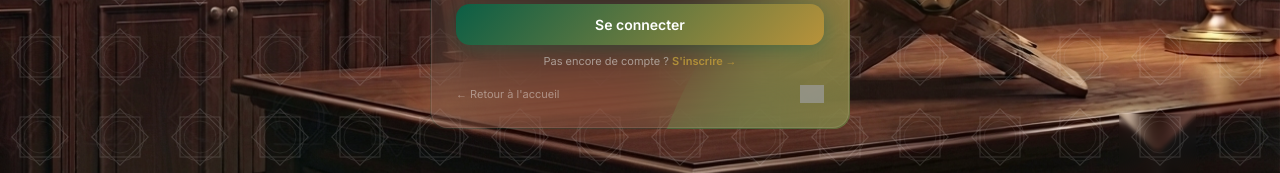
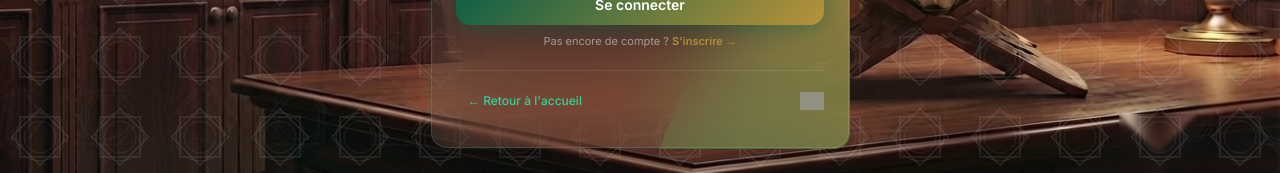
Before and after one commit to ona79/E-Quran-Academy, a Next.js app in the folder frontend/: page /connexion in a window 1280 px wide. Shown: the part 543-716 px from the top of the page. Built offline with nearby package versions, Linux system fonts and the light colour scheme; no server answers; grey boxes are pictures that could not be loaded.

Commit message:
....proble de deconnexion resolu...

```diff
--- a/frontend/app/connexion/page.tsx
+++ b/frontend/app/connexion/page.tsx
@@ -497,14 +497,17 @@ export default function PageConnexion() {
                   </Link>
                 </p>
 
-                <div className="flex items-center justify-between w-full mt-2">
-                  <Link
+                <div className="flex items-center justify-between w-full mt-3 pt-2 border-t border-white/10">
+                  <a
                     href="/"
-                    className="transition-all duration-200 hover:underline"
-                    style={{ color: 'rgba(255,255,255,0.4)' }}
+                    onClick={(e) => {
+                      e.preventDefault();
+                      window.location.href = '/';
+                    }}
+                    className="flex items-center gap-1.5 px-3 py-2 rounded-lg text-xs font-medium text-emerald-400 hover:text-emerald-300 hover:bg-white/5 transition-all cursor-pointer min-h-[44px]"
                   >
                     ← Retour à l&apos;accueil
-                  </Link>
+                  </a>
                   <img
                     src="/mascotte/logo_equran_accademy.png"
                     alt="Logo Quran-Academy"
--- a/frontend/app/inscription/page.tsx
+++ b/frontend/app/inscription/page.tsx
@@ -274,13 +274,17 @@ export default function PageInscription() {
                   Votre demande est en cours de validation par l&apos;administrateur.<br />
                   Vous recevrez un email de confirmation à <strong className="text-white">{email}</strong> dès que votre compte sera activé.
                 </p>
-                <Link
+                <a
                   href="/"
-                  className="px-6 py-3 rounded-xl font-semibold text-white transition-all duration-300 shadow-[0_4px_20px_rgba(11,94,69,0.4)]"
+                  onClick={(e) => {
+                    e.preventDefault();
+                    window.location.href = '/';
+                  }}
+                  className="px-6 py-3 rounded-xl font-semibold text-white transition-all duration-300 shadow-[0_4px_20px_rgba(11,94,69,0.4)] cursor-pointer inline-block"
                   style={{ background: 'linear-gradient(135deg, #0B5E45 0%, #B8923A 100%)' }}
                 >
                   Retour à l&apos;accueil
-                </Link>
+                </a>
               </motion.div>
             ) : (
               // ─── Formulaire Inscription ───
@@ -565,10 +569,17 @@ export default function PageInscription() {
                       </Link>
                     </p>
 
-                    <div className="flex items-center justify-between w-full mt-2">
-                      <Link href="/" className="transition-all duration-200 hover:underline" style={{ color: 'rgba(255,255,255,0.4)' }}>
+                    <div className="flex items-center justify-between w-full mt-3 pt-2 border-t border-white/10">
+                      <a
+                        href="/"
+                        onClick={(e) => {
+                          e.preventDefault();
+                          window.location.href = '/';
+                        }}
+                        className="flex items-center gap-1.5 px-3 py-2 rounded-lg text-xs font-medium text-emerald-400 hover:text-emerald-300 hover:bg-white/5 transition-all cursor-pointer min-h-[44px]"
+                      >
                         ← Retour à l&apos;accueil
-                      </Link>
+                      </a>
                       <img
                         src="/mascotte/logo_equran_accademy.png"
                         alt="Logo Quran-Academy"
--- a/frontend/composants/auth/fournisseur-auth.tsx
+++ b/frontend/composants/auth/fournisseur-auth.tsx
@@ -105,11 +105,15 @@ export function FournisseurAuth({ children }: { children: ReactNode }) {
     await connexion(email, motDePasse);
   };
 
-  const deconnexion = () => {
+  const deconnexion = async () => {
     localStorage.removeItem('jeton_ws');
+    try {
+      await apiClient.post('/utilisateurs/deconnexion');
+    } catch {
+      /* ignore API errors on logout */
+    }
     setUtilisateur(null);
-    window.location.replace('/');
-    apiClient.post('/utilisateurs/deconnexion').catch(() => {});
+    window.location.href = '/';
   };
 
   return (
--- a/frontend/composants/layout/shell-connecte.tsx
+++ b/frontend/composants/layout/shell-connecte.tsx
@@ -241,6 +241,7 @@ export function ShellConnecte({ children, sansPadding = false }: { children: Rea
         liens={liens}
         ouverte={drawerOuvert}
         surFermeture={() => setDrawerOuvert(false)}
+        surDeconnexion={() => setModalDeconnexion(true)}
       />
 
       {/* Contenu principal */}
--- a/frontend/composants/layout/sidebar-base.tsx
+++ b/frontend/composants/layout/sidebar-base.tsx
@@ -6,7 +6,7 @@ import { useState, useEffect, type ReactNode } from 'react';
 import Image from 'next/image';
 import Link from 'next/link';
 import { usePathname } from 'next/navigation';
-import { BookOpen } from 'lucide-react';
+import { BookOpen, LogOut } from 'lucide-react';
 
 export interface LienSidebar {
   href: string;
@@ -19,11 +19,13 @@ export function SidebarBase({
   liens,
   ouverte,
   surFermeture,
+  surDeconnexion,
   children,
 }: {
   liens: LienSidebar[];
   ouverte: boolean;
   surFermeture: () => void;
+  surDeconnexion?: () => void;
   children?: ReactNode;
 }) {
   const chemin = usePathname();
@@ -134,6 +136,27 @@ export function SidebarBase({
               </Link>
             );
           })}
+
+          {surDeconnexion && (
+            <button
+              type="button"
+              onClick={() => {
+                surFermeture();
+                surDeconnexion();
+              }}
+              className={`w-full flex items-center rounded-xl transition-all duration-150 mt-3 border border-red-400/30 bg-red-500/10 text-red-200 hover:bg-red-500/25 hover:text-white cursor-pointer ${
+                reduite ? 'md:justify-center md:px-0 py-2.5 px-3' : 'gap-3 px-3 py-2.5'
+              }`}
+              title="Déconnexion"
+            >
+              <span aria-hidden className="text-base w-5 text-center shrink-0 flex items-center justify-center">
+                <LogOut size={18} className="text-red-300" />
+              </span>
+              <span className={`flex-1 text-left truncate transition-opacity duration-300 ${reduite ? 'md:hidden' : 'block'} text-xs font-semibold`}>
+                Déconnexion
+              </span>
+            </button>
+          )}
         </nav>
 
         {children}
```
